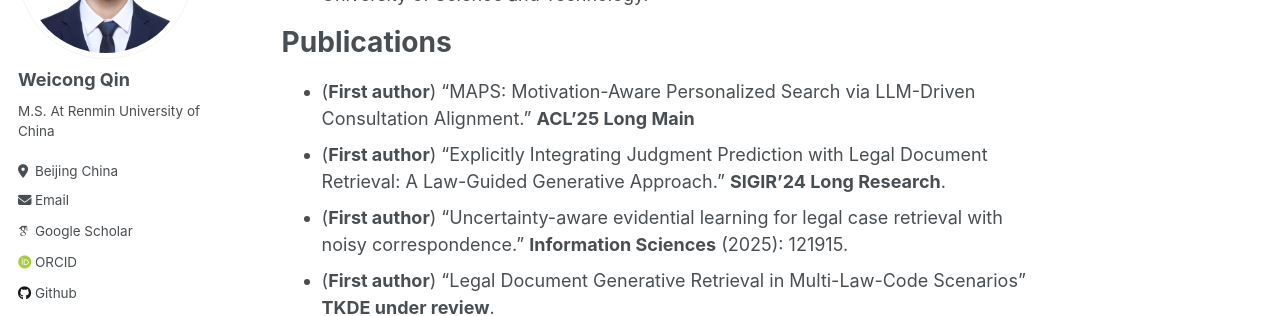
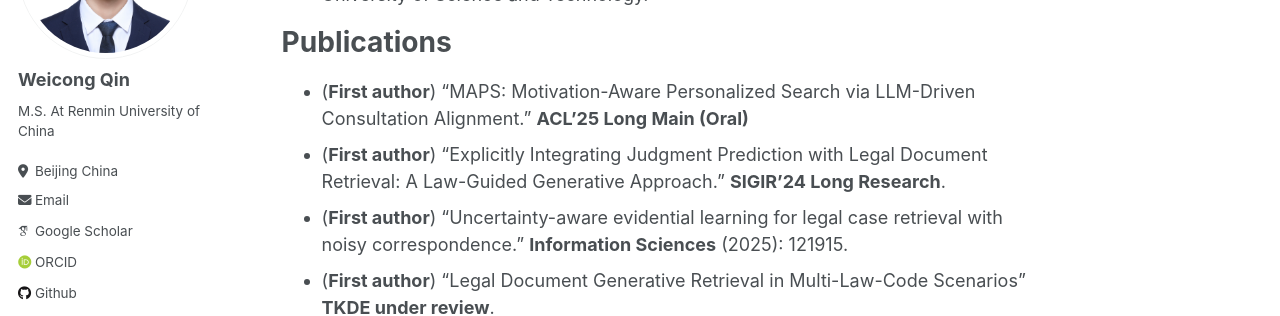
Before and after one commit to E-qin/E-qin.github.io, a Jekyll site: the page built from _pages/about.md, in a window 1280 px wide and 900 px high, scrolled down 351 px. Shown: the part 152-468 px from the top of the window. Built offline with Jekyll 4.4.1, drawn with Linux system fonts in a browser that asks for light colours; some web fonts are replaced.

Commit message:
Update about.md

```diff
--- a/_pages/about.md
+++ b/_pages/about.md
@@ -21,7 +21,7 @@ Education
 Publications
 ============
 
-* (**First author**) "MAPS: Motivation-Aware Personalized Search via LLM-Driven Consultation Alignment." **ACL'25 Long Main**
+* (**First author**) "MAPS: Motivation-Aware Personalized Search via LLM-Driven Consultation Alignment." **ACL'25 Long Main (Oral)**
 * (**First author**) "Explicitly Integrating Judgment Prediction with Legal Document Retrieval: A Law-Guided Generative Approach." **SIGIR'24 Long Research**.
 * (**First author**) "Uncertainty-aware evidential learning for legal case retrieval with noisy correspondence." **Information Sciences** (2025): 121915.
 * (**First author**) "Legal Document Generative Retrieval in Multi-Law-Code Scenarios" **TKDE under review**.
```
